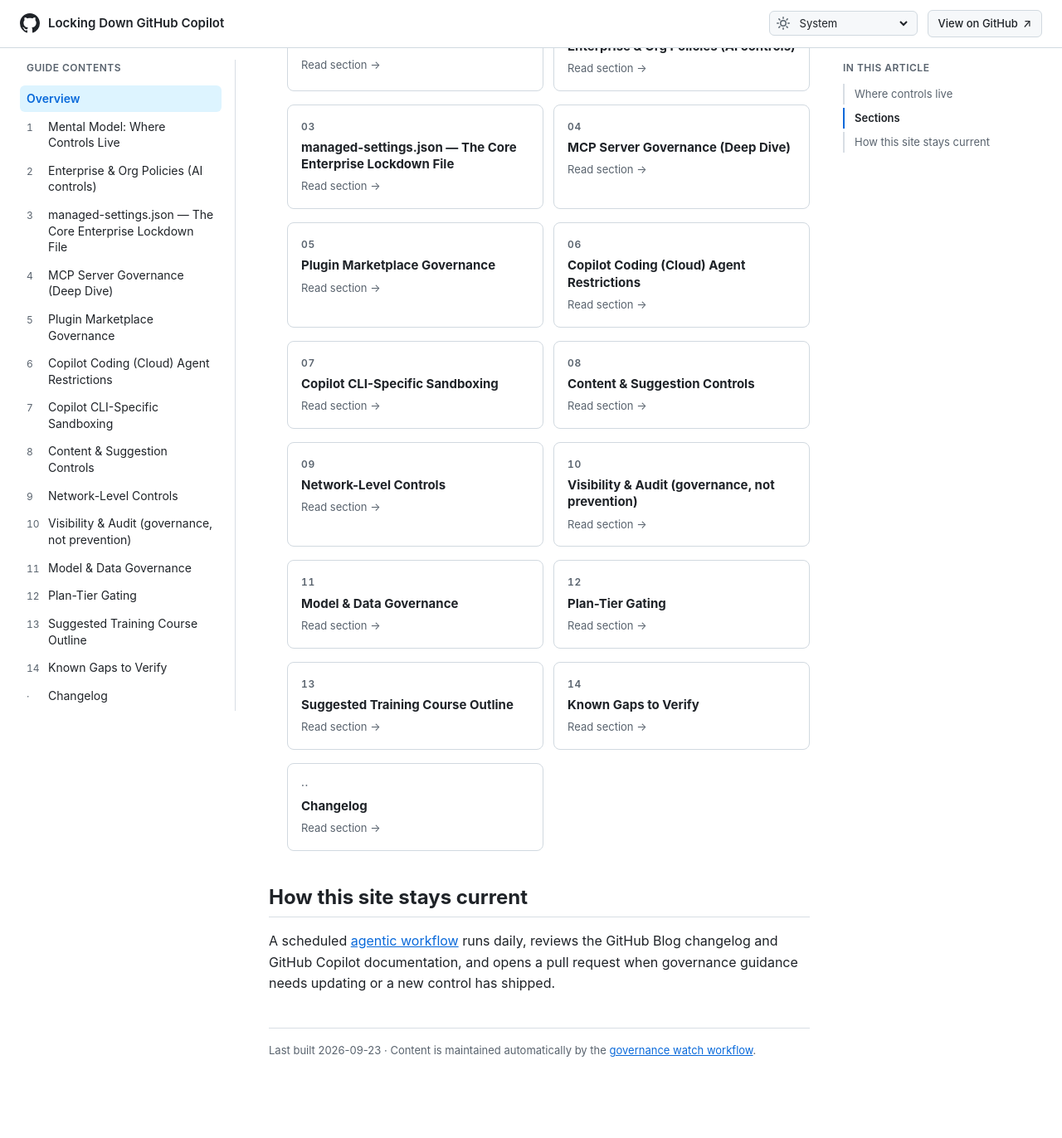
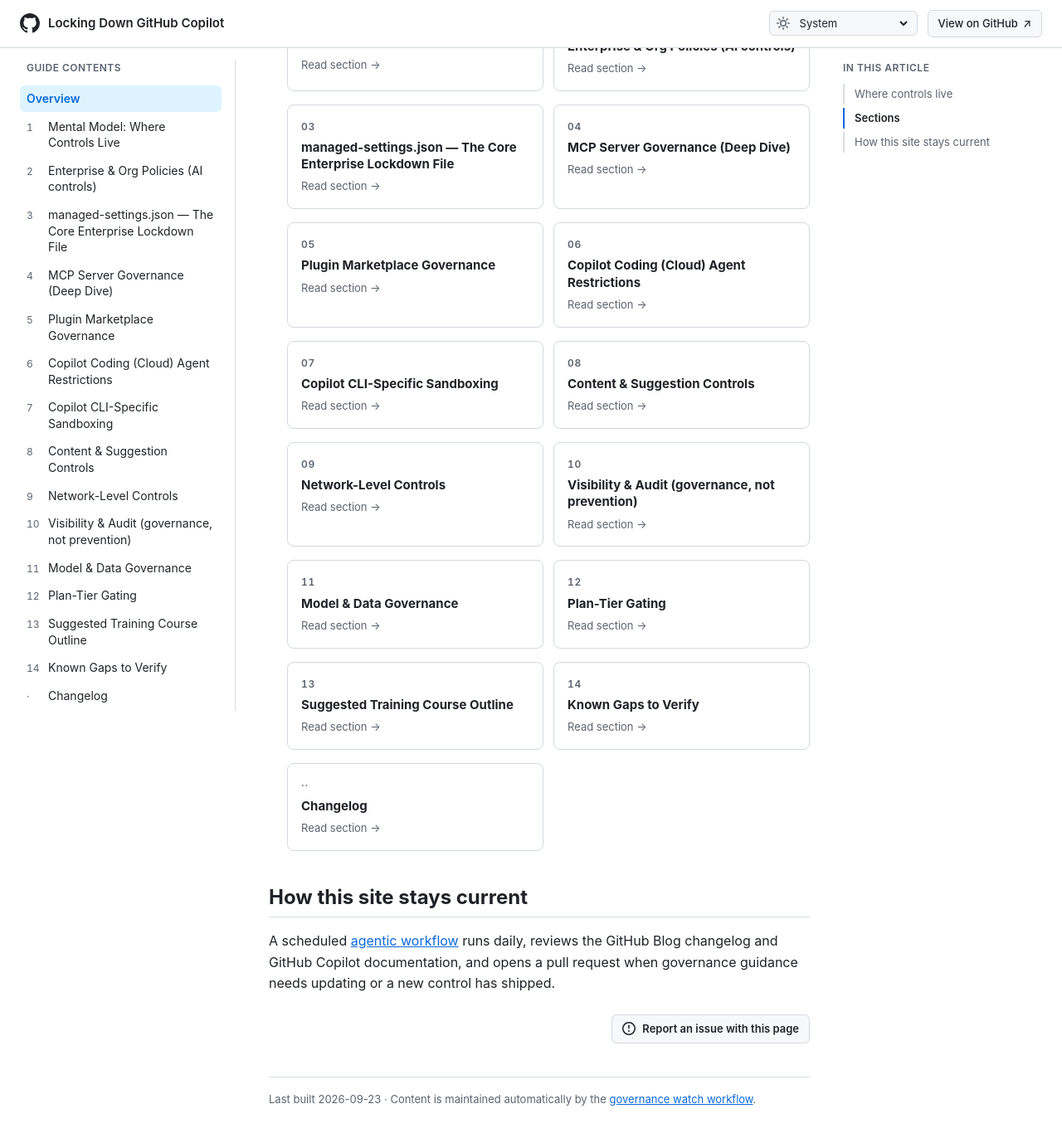
Before and after one commit to beardofedu/copilot-governance-training, a Jekyll site: the page built from docs/index.md, in a window 1280 px wide and 1400 px high, scrolled down 1118 px. Shown: the top 1372 px of the window at 83% size. Built offline with Jekyll 4.4.1, drawn with Linux system fonts in a browser that asks for light colours; before the commit the page ends 2459 px from its top, so only the background shows below that.

Commit message:
Add per-page "Report an issue" button to docs layout
Co-authored-by: beardofedu <18329853+beardofedu@users.noreply.github.com>

```diff
--- a/docs/_layouts/default.html
+++ b/docs/_layouts/default.html
@@ -106,6 +106,23 @@
     </nav>
     {% endif %}
 
+    {% assign page_label = page.title | default: site.title | strip_html | replace: '`', '' %}
+    {% capture issue_title %}Feedback: {{ page_label }}{% endcapture %}
+    {% capture issue_body %}**Page:** {{ page_label }}
+**URL:** {{ page.url | absolute_url }}
+
+**What is wrong, missing, or out of date?**
+
+{% endcapture %}
+    <div class="page-actions">
+      <a class="button report-issue" href="https://github.com/{{ repo_nwo }}/issues/new?title={{ issue_title | strip | url_encode }}&amp;body={{ issue_body | url_encode }}" rel="noopener">
+        <svg viewBox="0 0 16 16" width="16" height="16" aria-hidden="true" fill="currentColor">
+          <path d="M8 1.5a6.5 6.5 0 1 0 0 13 6.5 6.5 0 0 0 0-13ZM0 8a8 8 0 1 1 16 0A8 8 0 0 1 0 8Zm9 3a1 1 0 1 1-2 0 1 1 0 0 1 2 0ZM7.25 4.25a.75.75 0 0 1 1.5 0v3.5a.75.75 0 0 1-1.5 0v-3.5Z"></path>
+        </svg>
+        <span>Report an issue with this page</span>
+      </a>
+    </div>
+
     <footer class="footer-note">
       Last built {{ site.time | date: "%Y-%m-%d" }} <span aria-hidden="true">·</span>
       Content is maintained automatically by the
--- a/docs/assets/css/style.css
+++ b/docs/assets/css/style.css
@@ -534,6 +534,19 @@ a { color: var(--accent-fg); }
 .pager-label { color: var(--fg-muted); font-size: 12px; text-transform: uppercase; letter-spacing: .06em; }
 .pager-title { color: var(--accent-fg); font-size: 14px; font-weight: 600; }
 
+.page-actions {
+  display: flex;
+  justify-content: flex-end;
+  margin-top: 24px;
+}
+.report-issue {
+  padding: 6px 12px;
+  background: var(--canvas-subtle);
+  color: var(--fg);
+  font-size: 13px;
+}
+.report-issue:hover { border-color: var(--accent-emphasis); color: var(--accent-fg); }
+
 .footer-note {
   margin-top: 40px;
   padding-top: 16px;
```
